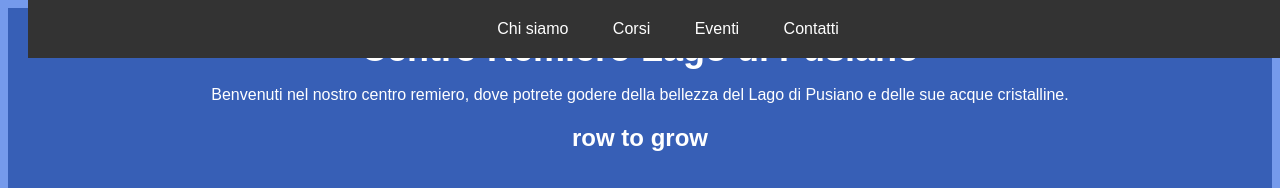
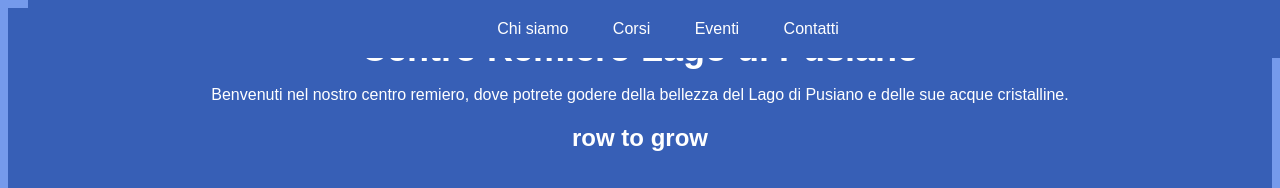
Before and after one commit to desiresorrentino/desiresorrentino.github.it, a plain HTML site: page index.html in a window 1280 px wide. Shown: the top 188 px of the page. Drawn offline with Linux system fonts and the light colour scheme.

Commit message:
ho modificato il colore della barra di navigazione

```diff
--- a/style.css
+++ b/style.css
@@ -65,7 +65,7 @@ body {
     position: fixed;
     top: 0;
     width: 100%;
-    background-color: #333;
+    background-color: #375fb6;
   }
 
   nav ul {
```
